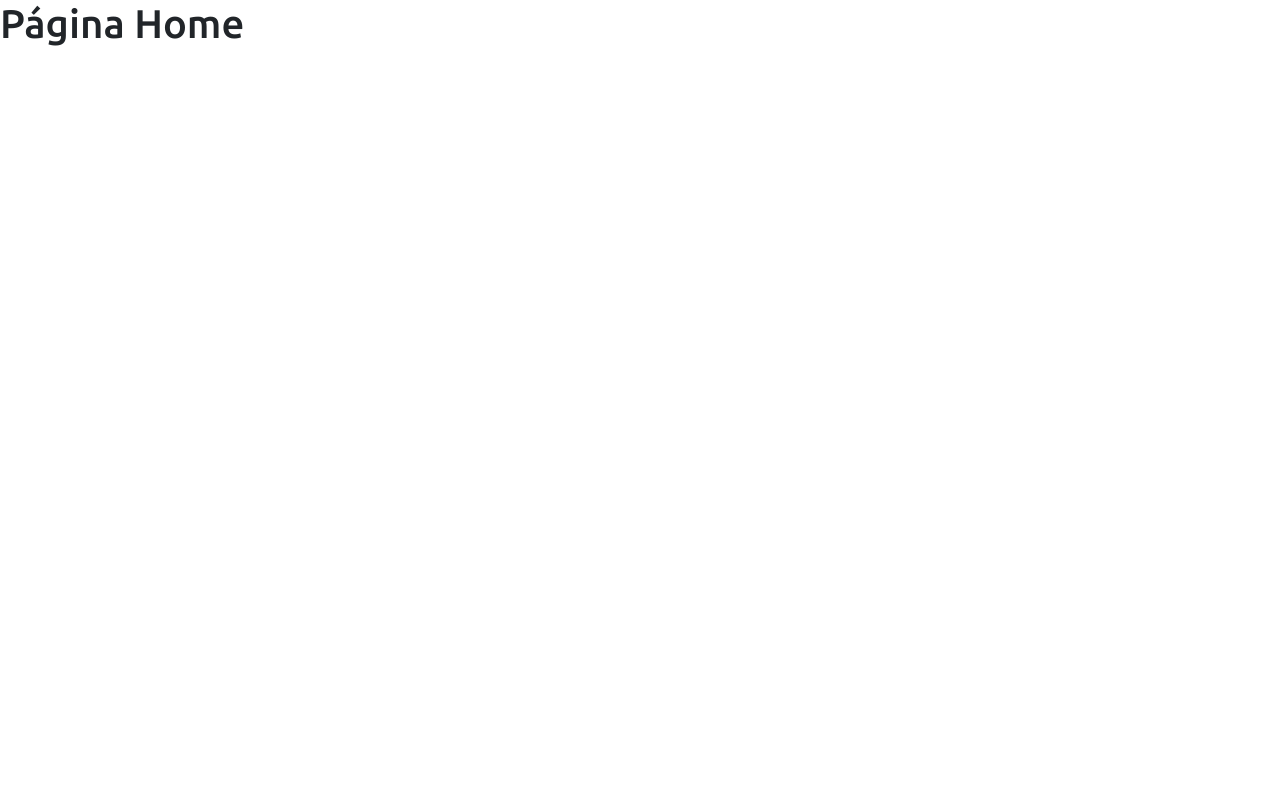
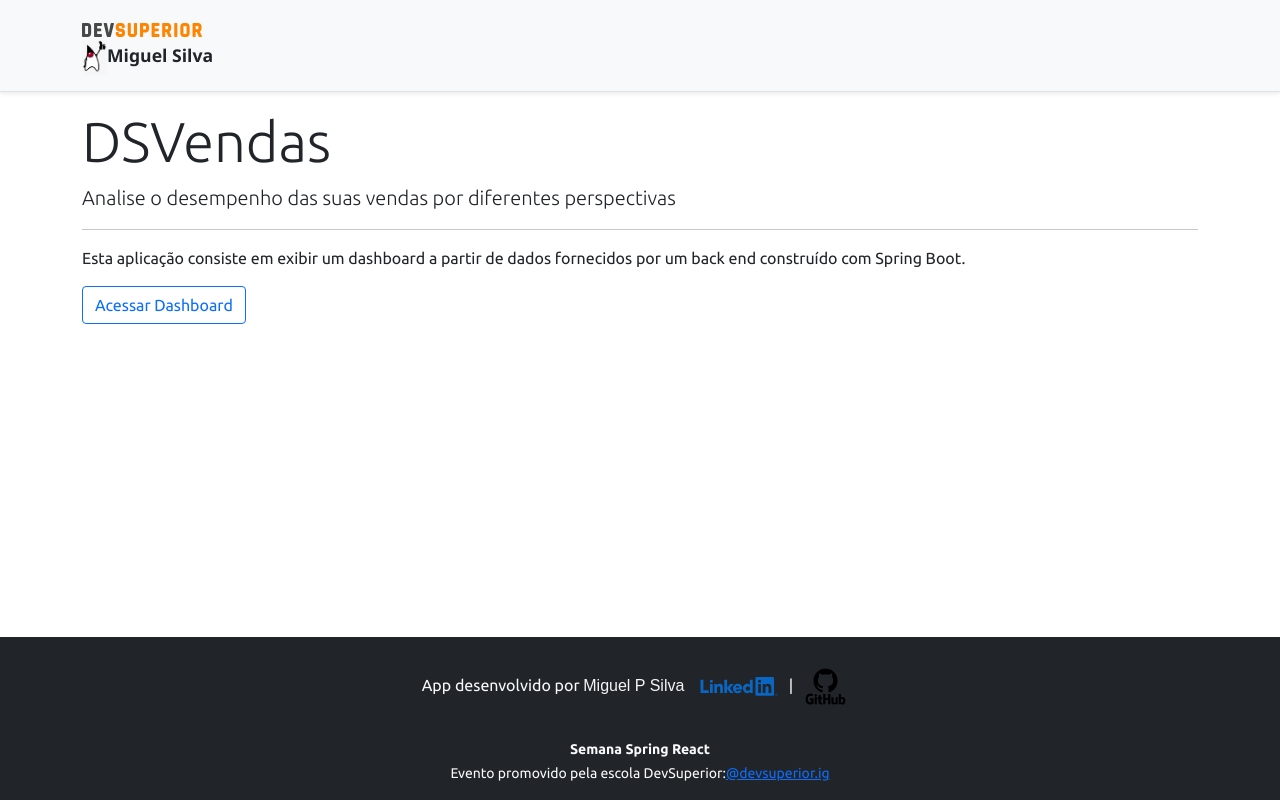
Before and after one commit to MiguelProgrammer/projeto-sds3, a React (Create React App) app in the folder frontend/: page / in a window 1280 px wide. Built offline with nearby package versions, Linux system fonts and the light colour scheme.

Commit message:
Home, navigation

```diff
--- a/frontend/package.json
+++ b/frontend/package.json
@@ -21,6 +21,7 @@
     "react-dom": "^17.0.2",
     "react-router-dom": "^5.3.0",
     "react-scripts": "^4.0.3",
+    "react-tooltip": "^4.2.21",
     "typescript": "^4.4.2",
     "web-vitals": "^1.1.2"
   },
--- a/frontend/src/components/NavBar/index.tsx
+++ b/frontend/src/components/NavBar/index.tsx
@@ -1,13 +1,19 @@
 
 import ImgDsDark from 'assets/img/ds-dark.svg';
 import Imghk from 'assets/img/hk.png';
+import { Link } from 'react-router-dom'
+import ReactTooltip from 'react-tooltip';
 
 function NavBar() {
     return (
+        <>
+            <ReactTooltip />
             <div className="d-flex flex-column flex-md-row align-items-center p-3 px-md-4 mb-3 bg-light border-bottom shadow-sm">
                 <div className="container">
                     <nav className="my-2 my-md-0 mr-md-3">
+                        <Link data-tip="Home" to="/">
                             <img src={ImgDsDark} alt="DevSuperior" width="120" />
+                        </Link>
                         <div className="">
                             <img src={Imghk} alt="DevSuperior" width="25" />
                             <b id="nomeHome">Miguel Silva</b>
@@ -15,6 +21,7 @@
                     </nav>
                 </div>
             </div>
+        </>
     );
 }
 
--- a/frontend/src/pages/Home/index.tsx
+++ b/frontend/src/pages/Home/index.tsx
@@ -1,9 +1,29 @@
+import Footer from "components/Footer";
+import NavBar from "components/NavBar";
+import { Link } from "react-router-dom";
+import ReactTooltip from 'react-tooltip';
 
 function Home() {
     return (
-        <div>
-            <h1>Página Home</h1>
-        </div>
+        <>
+            <NavBar />
+            <ReactTooltip  />
+            <div className="container">
+                <div className="jumbotron">
+                    <h1 className="display-4">DSVendas</h1>
+                    <p className="lead">Analise o desempenho das suas vendas por diferentes perspectivas</p>
+                    <hr />
+                    <p>
+                        Esta aplicação consiste em exibir um dashboard a
+                        partir de dados fornecidos por um back end construído com Spring Boot.
+                    </p>
+                    <Link className="btn btn-outline-primary" data-tip="Clique para acessar!" to="/dashboard">
+                        Acessar Dashboard
+                    </Link>
+                </div>
+            </div>
+            <Footer />
+        </>
     );
 }
 
```
Also changed, not shown: frontend/src/assets/css/styles.css (line endings or trailing spaces), 1 other file (tests, documents, lock files or other folders). Lines whose indentation alone changed are shown as unchanged.
